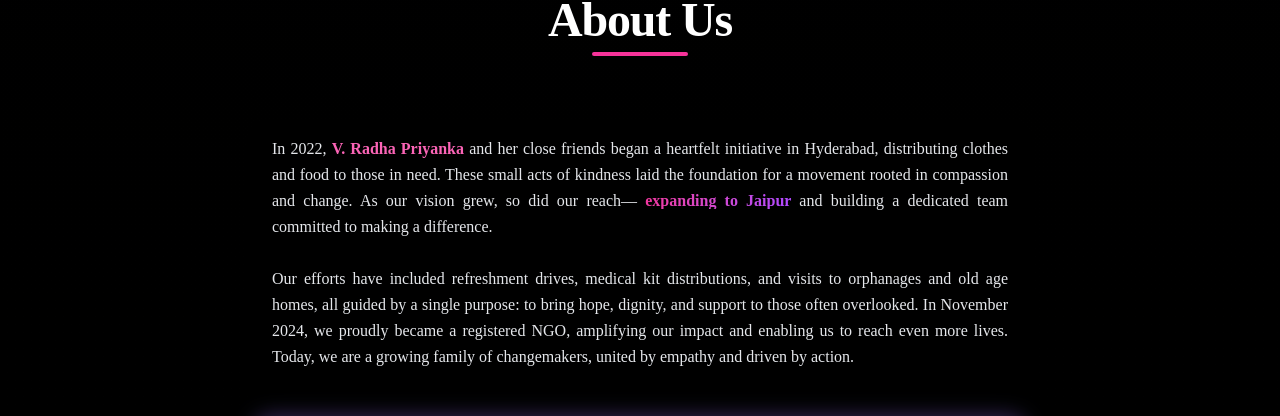
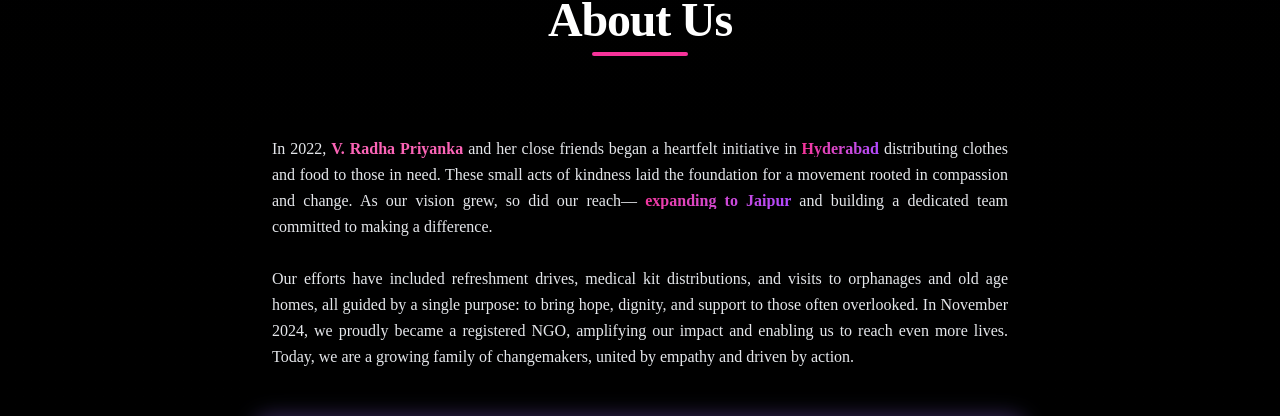
Before and after one commit to vamsiram10/ngo-A, a Next.js app: page / in a window 1280 px wide. Shown: the part 844-1260 px from the top of the page. Built offline with nearby package versions, Linux system fonts and the light colour scheme.

Commit message:
word gradient

```diff
--- a/src/components/section/homesections/homeabout/HomeAbout.jsx
+++ b/src/components/section/homesections/homeabout/HomeAbout.jsx
@@ -91,7 +91,10 @@ export default function AboutMatter() {
         <p className="text-[0.75rem] text-gray-200 leading-relaxed text-justify xs:text-sm sm:text-base">
           In 2022,{" "}
           <span className="font-semibold text-pink-400">V. Radha Priyanka</span>{" "}
-          and her close friends began a heartfelt initiative in Hyderabad,
+          and her close friends began a heartfelt initiative in{" "}
+          <span className="text-transparent font-bold bg-gradient-to-r from-pink-500 to-purple-500 bg-clip-text">
+            Hyderabad{" "}
+          </span>
           distributing clothes and food to those in need. These small acts of
           kindness laid the foundation for a movement rooted in compassion and
           change. As our vision grew, so did our reach—
```
